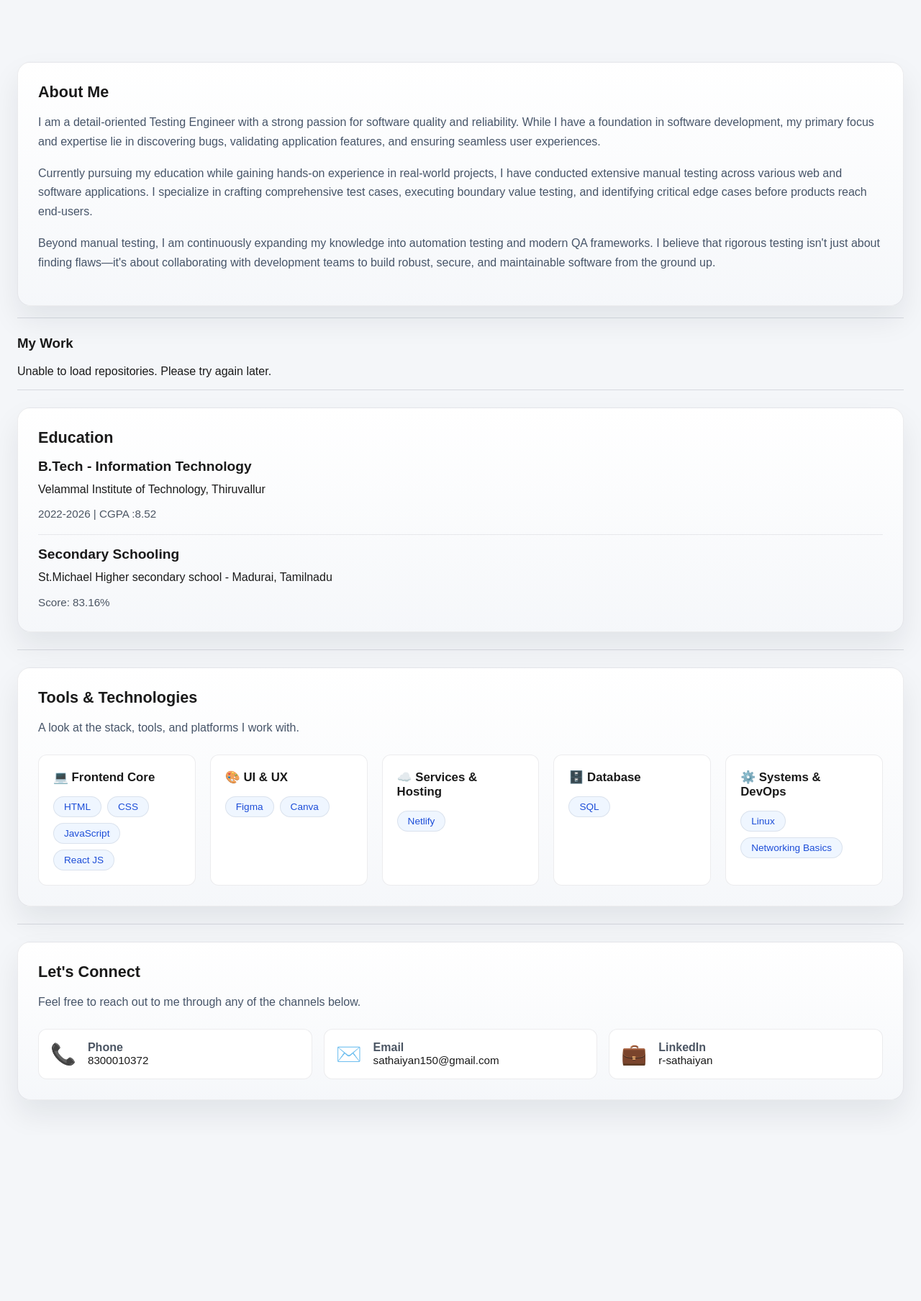
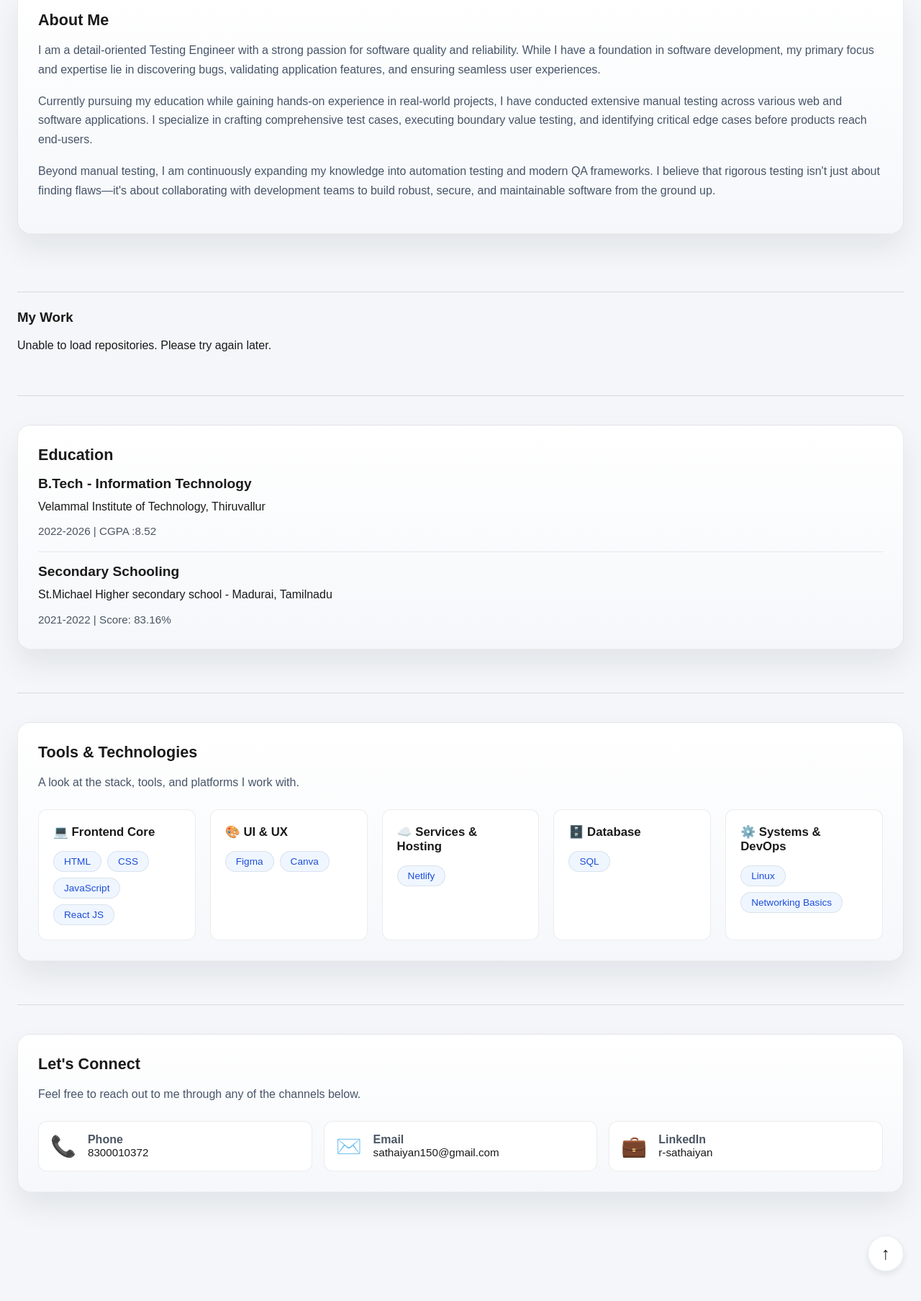
Before and after one commit to R-sathaiyan/Portfolio, a plain HTML site: page index.html in a window 1280 px wide. Shown: the part 657-2464 px from the top of the page at 72% size. Before the commit the page ends 2233 px from the top, so only its background shows below. Drawn offline with Linux system fonts and the light colour scheme; no server answers.

```diff
--- a/index.html
+++ b/index.html
@@ -560,10 +560,6 @@
         }
 
         #scrollToTopBtn {
-                position: fixed;
-                bottom: 30px;
-                right: 30px;
-                z-index: 100;
             border: 1px solid var(--nav-border);
             outline: none;
             background-color: var(--card-bg);
@@ -575,17 +571,11 @@
             font-size: 24px;
             font-weight: 600;
             box-shadow: 0 4px 10px var(--card-shadow);
-                transition: opacity 0.3s ease, transform 0.2s ease, background-color 0.2s ease, color 0.2s ease, box-shadow 0.2s ease, border-color 0.2s ease;
+            transition: transform 0.2s ease, background-color 0.2s ease, color 0.2s ease, box-shadow 0.2s ease, border-color 0.2s ease;
             display: flex;
             align-items: center;
             justify-content: center;
-                opacity: 0;
-                pointer-events: none;
-            }
-
-            #scrollToTopBtn.show {
-                opacity: 1;
-                pointer-events: auto;
+            margin: 40px 0 20px auto;
         }
 
         #scrollToTopBtn:hover {
@@ -598,8 +588,6 @@
 
         @media (max-width: 768px) {
             #scrollToTopBtn {
-                    bottom: 20px;
-                    right: 20px;
                 width: 44px;
                 height: 44px;
                 font-size: 20px;
@@ -627,7 +615,8 @@
     </div>
     <hr class="section-divider" />
     <h2>Sathaiyan R</h2>
-        <p> I am a software developer and quality assurance engineer  and I love to create innovative solutions and to ensure high-quality software delivery.</p>
+    <p> I am a software developer and quality assurance engineer and I love to create innovative solutions and to ensure
+        high-quality software delivery.</p>
 
     <div class="section-grid">
         <article class="shade-card" id="projects">
@@ -666,9 +655,9 @@
         </article>
     </div>
 
-        <br><br><br><br><br><br><br><br><br><br>
+    <div style="margin-top: 80px;"></div>
 
-        <div class="section-grid">
+    <div class="section-grid" style="margin-bottom: 80px;">
         <article class="shade-card" id="about">
             <h2>About Me</h2>
             <p>I am a detail-oriented Testing Engineer with a strong passion for software quality and reliability.
@@ -767,27 +756,16 @@
         }
 
         document.addEventListener('DOMContentLoaded', loadMyWork);
-
-            // Scroll to Top logic
-            const scrollToTopBtn = document.getElementById("scrollToTopBtn");
-
-            window.addEventListener("scroll", () => {
-                if (document.body.scrollTop > 300 || document.documentElement.scrollTop > 300) {
-                    scrollToTopBtn.classList.add("show");
-                } else {
-                    scrollToTopBtn.classList.remove("show");
-                }
-            });
     </script>
 
-        <hr class="section-divider" />
-        <h3>My Work</h3>
-        <div id="my-work-list">
+    <hr class="section-divider" style="margin-top: 40px;" />
+    <h3 style="margin-top: 20px;">My Work</h3>
+    <div id="my-work-list" style="margin-bottom: 60px;">
         <p>Loading GitHub repositories...</p>
     </div>
 
-        <hr class="section-divider" />
-        <article class="shade-card" id="education" style="margin-bottom: 24px;">
+    <hr class="section-divider" style="margin-top: 40px;" />
+    <article class="shade-card" id="education" style="margin-top: 40px; margin-bottom: 60px;">
         <h2>Education</h2>
         <div style="margin-top: 16px;">
             <h3 style="margin: 0 0 8px; font-size: 1.2rem;">B.Tech - Information Technology</h3>
@@ -800,12 +778,12 @@
             <h3 style="margin: 0 0 8px; font-size: 1.2rem;">Secondary Schooling</h3>
             <p style="margin: 0 0 8px; font-weight: 500; color: var(--text-color);">St.Michael Higher secondary
                 school - Madurai, Tamilnadu</p>
-                <p style="margin: 0; color: var(--brand-subtitle); font-size: 0.95rem;">Score: 83.16%</p>
+            <p style="margin: 0; color: var(--brand-subtitle); font-size: 0.95rem;"> 2021-2022 | Score: 83.16%</p>
         </div>
     </article>
 
-        <hr class="section-divider" />
-        <article class="shade-card" id="skills" style="margin-bottom: 24px;">
+    <hr class="section-divider" style="margin-top: 40px;" />
+    <article class="shade-card" id="skills" style="margin-top: 40px; margin-bottom: 60px;">
         <h2>Tools & Technologies</h2>
         <p>A look at the stack, tools, and platforms I work with.</p>
         <div class="skills-grid">
@@ -847,8 +825,8 @@
         </div>
     </article>
 
-        <hr class="section-divider" />
-        <article class="shade-card" id="contact" style="margin-bottom: 24px;">
+    <hr class="section-divider" style="margin-top: 40px;" />
+    <article class="shade-card" id="contact" style="margin-top: 40px; margin-bottom: 60px;">
         <h2>Let's Connect</h2>
         <p>Feel free to reach out to me through any of the channels below.</p>
         <div class="contact-grid">
```
Lines whose indentation alone changed are shown as unchanged.
